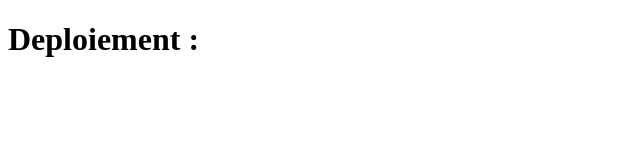
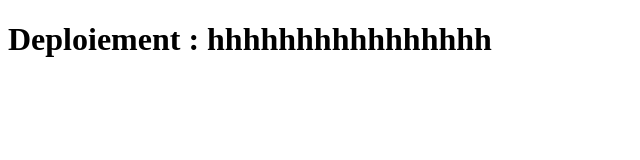
Before and after one commit to DiaryRz/EssaisDeployement, a plain HTML site: page index.html in a window 1280 px wide. Shown: the whole page, without its empty margins (0-640 px from the left). Drawn offline with Linux system fonts and the light colour scheme.

Commit message:
Update index.html

```diff
--- a/index.html
+++ b/index.html
@@ -7,6 +7,6 @@
     <title>Document</title>
 </head>
 <body>
-    <h1> Deploiement : </h1>
+    <h1> Deploiement : hhhhhhhhhhhhhhhh</h1>
 </body>
 </html>
```
